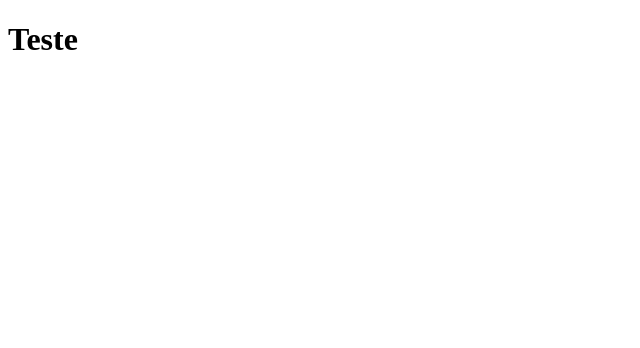
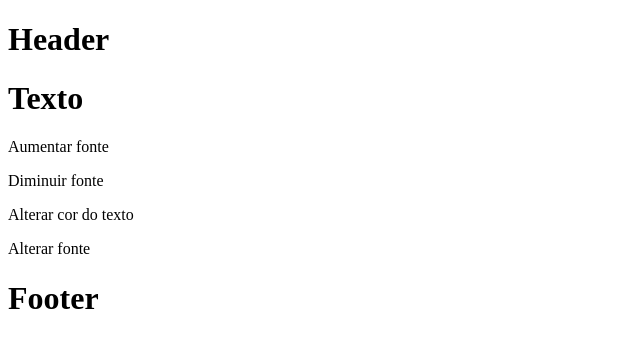
Before and after one commit to saude-amiga/saude-amiga-next, a React (Vite) app: page /texto in a window 1280 px wide. Shown: the top 348 px of the page, without its empty margins (0-640 px from the left). Built offline with nearby package versions, Linux system fonts and the light colour scheme.

Commit message:
chore: estrutura básica

```diff
--- a/src/App.tsx
+++ b/src/App.tsx
@@ -1,7 +1,13 @@
-export default function App(){
-  return(
+import { Outlet } from "react-router-dom";
+import Header from "./components/Header/Header";
+import Footer from "./components/Footer/Footer";
+
+export default function App() {
+  return (
     <div>
-      <h1>Teste</h1>
+      <Header />
+      <Outlet />
+      <Footer />
     </div>
   )
 }
--- /dev/null
+++ b/src/components/Footer/Footer.tsx
@@ -0,0 +1,7 @@
+export default function Footer(){
+    return(
+        <div>
+            <h1>Footer</h1>
+        </div>
+    )
+}
--- /dev/null
+++ b/src/components/Header/Header.tsx
@@ -0,0 +1,7 @@
+export default function Header(){
+    return(
+        <div>
+            <h1>Header</h1>
+        </div>
+    )
+}
--- a/src/main.tsx
+++ b/src/main.tsx
@@ -1,9 +1,25 @@
 import { StrictMode } from 'react'
 import { createRoot } from 'react-dom/client'
 import App from './App.tsx'
+import { createBrowserRouter, RouterProvider } from 'react-router-dom'
+import Error from './routes/Error/index.tsx'
+import Home from './routes/Home/index.tsx'
+import Contraste from './routes/Contraste/index.tsx'
+import Texto from './routes/Texto/index.tsx'
+import Leitor from './routes/Leitor/index.tsx'
+import Libras from './routes/Libras/index.tsx'
 
+const router = createBrowserRouter([
+  {path:"/", element:<App/>, errorElement:<Error/>, children:[
+    {path:"/", element:<Home/>},
+    {path:"/contraste", element:<Contraste/>},
+    {path:"/texto", element:<Texto/>},
+    {path:"/leitor", element:<Leitor/>},
+    {path:"/libras", element:<Libras/>}
+  ]}
+])
 createRoot(document.getElementById('root')!).render(
   <StrictMode>
-    <App />
+    <RouterProvider router={router}/>
   </StrictMode>,
 )
--- /dev/null
+++ b/src/routes/Contraste/index.tsx
@@ -0,0 +1,7 @@
+export default function Contraste(){
+    return(
+        <div>
+            <h1>Contraste</h1>
+        </div>
+    )
+}
--- /dev/null
+++ b/src/routes/Error/index.tsx
@@ -0,0 +1,10 @@
+import { Link } from "react-router-dom";
+
+export default function Error(){
+    return(
+        <div>
+            <h1>Error</h1>
+            <Link to="/">Home</Link>
+        </div>
+    )
+}
--- /dev/null
+++ b/src/routes/Home/index.tsx
@@ -0,0 +1,7 @@
+export default function Home(){
+    return(
+        <div>
+            <h1>Home</h1>
+        </div>
+    )
+}
--- /dev/null
+++ b/src/routes/Leitor/index.tsx
@@ -0,0 +1,7 @@
+export default function Leitor(){
+    return(
+        <div>
+            <h1>Leitor</h1>
+        </div>
+    )
+}
--- /dev/null
+++ b/src/routes/Libras/index.tsx
@@ -0,0 +1,7 @@
+export default function Libras(){
+    return(
+        <div>
+            <h1>Libras</h1>
+        </div>
+    )
+}
--- /dev/null
+++ b/src/routes/Texto/index.tsx
@@ -0,0 +1,11 @@
+export default function Texto(){
+    return(
+        <div>
+            <h1>Texto</h1>
+            <p>Aumentar fonte</p>
+            <p>Diminuir fonte</p>
+            <p>Alterar cor do texto</p>
+            <p>Alterar fonte</p>
+        </div>
+    )
+}
```
